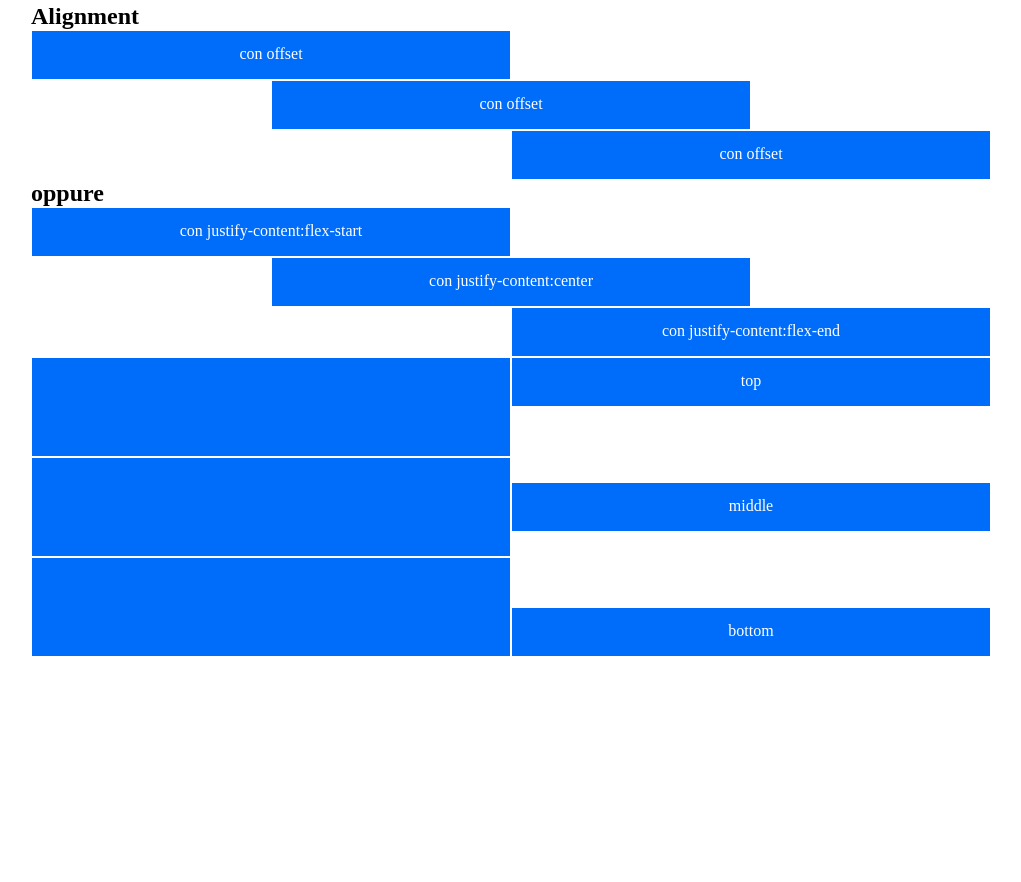
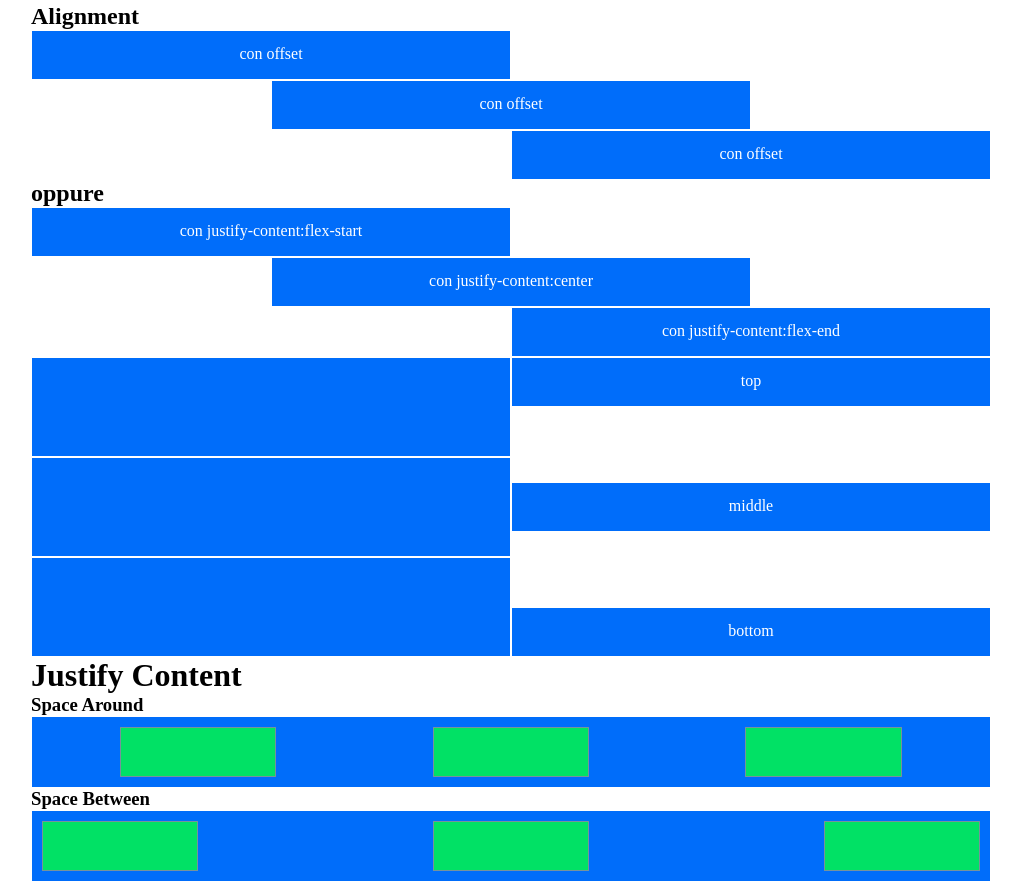
Before and after one commit to Vinc-78/html-css-12bool, a plain HTML site: page index.html in a window 1280 px wide. Shown: the part 1426-2308 px from the top of the page, without its empty margins (129-1150 px from the left). Before the commit the page ends 2083 px from the top, so only its background shows below. Drawn offline with Linux system fonts and the light colour scheme.

Commit message:
space-between

```diff
--- a/css/12bool_responsive.css
+++ b/css/12bool_responsive.css
@@ -183,9 +183,12 @@ lg:992px
 
 }
 
+/* Classi aggiunte per allineare i box */
 
 .inizio {justify-content: flex-start;}
+
 .centro {justify-content: center;}
+
 .fine{justify-content: flex-end;}
 
 
@@ -194,3 +197,7 @@ lg:992px
 .middle {align-self: center;}
 
 .bottom {align-self:flex-end;}
+
+.space-around {justify-content: space-around;}
+
+.space-between {justify-content: space-between;}
--- a/index.html
+++ b/index.html
@@ -274,6 +274,39 @@
 
 
         </section>
+        <h1>Justify Content</h1>
+        <h3>Space Around</h3>
+
+        <div class="row">
+          <div class="col-12-xs">
+            <div class="box row space-around">
+
+              <div class="col-2-xs"> <div class="engaged-box"></div></div>
+              <div class="col-2-xs"> <div class="engaged-box"></div></div>
+              <div class="col-2-xs"> <div class="engaged-box"></div></div>
+
+            </div>
+          </div>
+        </div>
+
+        <h3>Space Between</h3>
+
+        <div class="row">
+          <div class="col-12-xs">
+            <div class="box row space-between">
+
+              <div class="col-2-xs"> <div class="engaged-box"></div></div>
+              <div class="col-2-xs"> <div class="engaged-box"></div></div>
+              <div class="col-2-xs"> <div class="engaged-box"></div></div>
+
+            </div>
+          </div>
+        </div>
+
+        <section>
+
+
+        </section>
 
 
 
```
